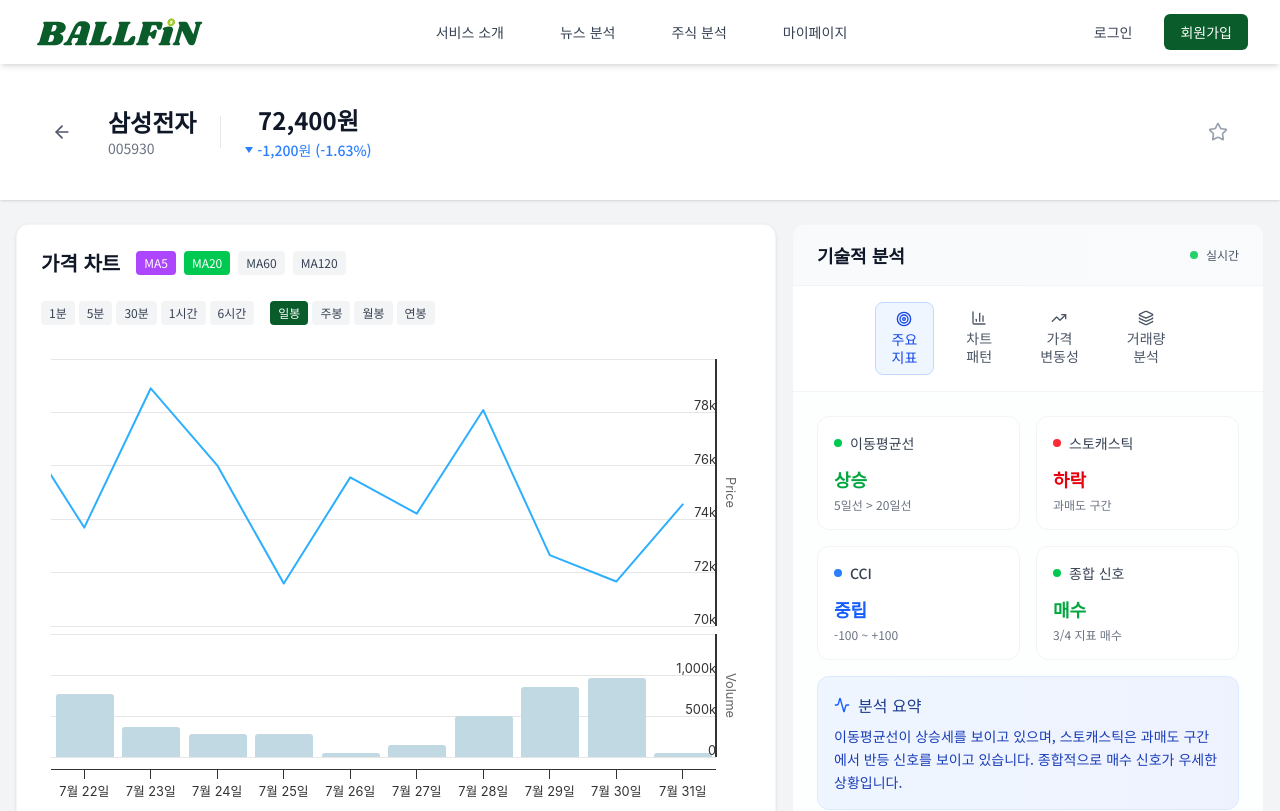
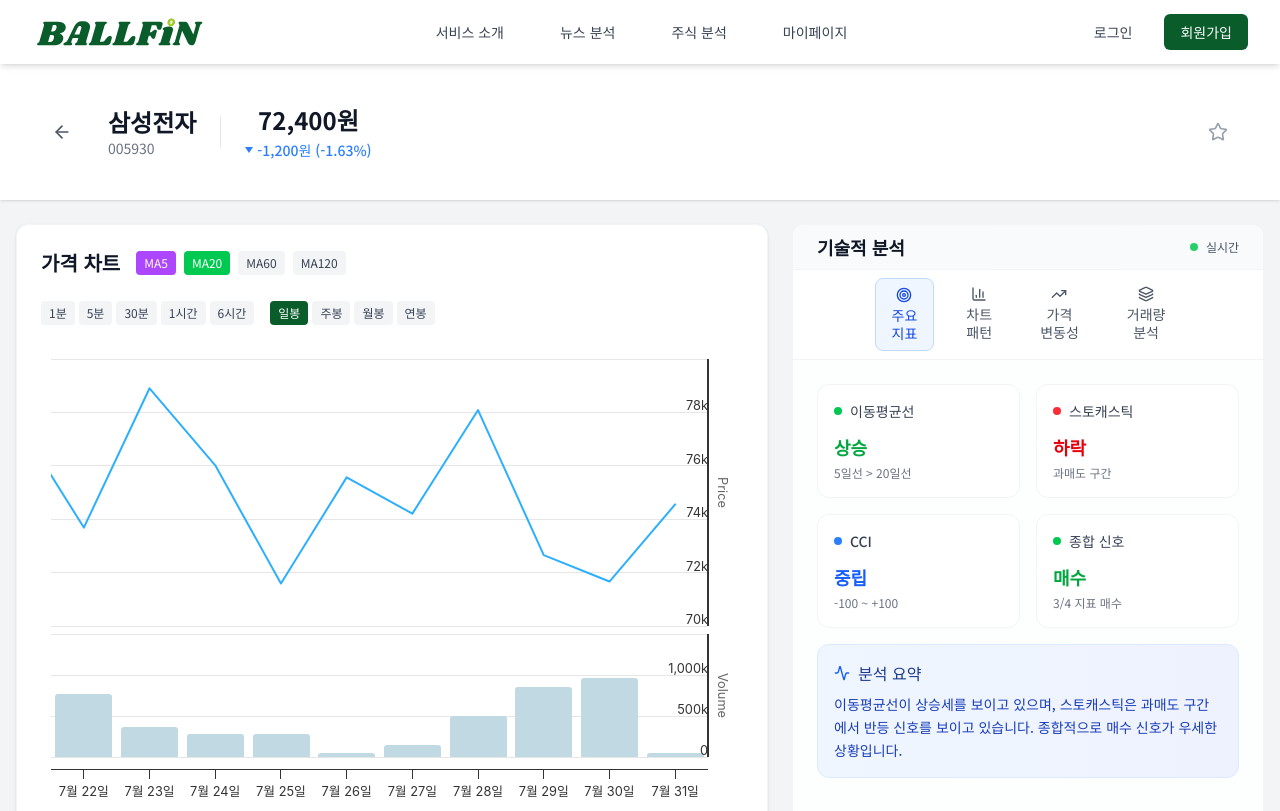
Before and after one commit to BALLFiN/BALLFiN-FE, a React (Vite) app: page /stock/1 in a window 1280 px wide. Shown: the top 811 px of the page. Built offline with nearby package versions, Linux system fonts and the light colour scheme; a web font is replaced by a local one.

Commit message:
🎨: 주식 세부 페이지 메인콘텐츠 새로길이 고정

```diff
--- a/src/components/stockDetail/TechnicalAnalysis.tsx
+++ b/src/components/stockDetail/TechnicalAnalysis.tsx
@@ -304,9 +304,9 @@
   };
 
   return (
-    <div className="bg-white rounded-xl border border-gray-100 overflow-hidden">
+    <div className="bg-white rounded-xl border border-gray-100 overflow-hidden h-[650px] flex flex-col">
       {/* 헤더 */}
-      <div className="bg-gradient-to-r from-slate-50 to-gray-50 px-6 py-4 border-b border-gray-100">
+      <div className="bg-gradient-to-r from-slate-50 to-gray-50 px-6 py-2 border-b border-gray-100 flex-shrink-0">
         <div className="flex items-center justify-between">
           <h3 className="text-lg font-semibold text-gray-900">기술적 분석</h3>
           <div className="flex items-center space-x-2">
@@ -317,7 +317,7 @@
       </div>
 
       {/* 탭 네비게이션 */}
-      <div className="px-6 py-3 border-b border-gray-100">
+      <div className="px-6 py-1 border-b border-gray-100 flex-shrink-0">
         <div className="flex space-x-1 justify-center">
           {tabs.map((tab) => {
             const Icon = tab.icon;
@@ -347,7 +347,7 @@
       </div>
 
       {/* 탭 콘텐츠 */}
-      <div className="p-6 min-h-[400px] bg-gray-50/30">
+      <div className="p-6 flex-1 bg-gray-50/30 overflow-y-auto">
         {renderTabContent()}
       </div>
     </div>
--- a/src/components/stockDetail/chart/index.tsx
+++ b/src/components/stockDetail/chart/index.tsx
@@ -1,6 +1,6 @@
-import { useState } from 'react';
-import PriceVolumeChart from './PriceVolumeChart';
-import StockChartHeader from './StockChartHeader';
+import { useState } from "react";
+import PriceVolumeChart from "./PriceVolumeChart";
+import StockChartHeader from "./StockChartHeader";
 
 interface StockChartProps {
   data: HistoricalData[];
@@ -10,25 +10,41 @@
   close: number;
   volume: number;
 };
-export type TimeRangePT = '1m' | '5m' | '30m' | '1h' | '6h' | '1d' | '1w' | '1mo' | '1y';
+export type TimeRangePT =
+  | "1m"
+  | "5m"
+  | "30m"
+  | "1h"
+  | "6h"
+  | "1d"
+  | "1w"
+  | "1mo"
+  | "1y";
 
 export default function StockChartPrice({ data }: StockChartProps) {
-  const [timeRange, setTimeRange] = useState<TimeRangePT>('1d');
-  const [showMA, setShowMA] = useState({ ma5: true, ma20: true, ma60: false, ma120: false });
+  const [timeRange, setTimeRange] = useState<TimeRangePT>("1d");
+  const [showMA, setShowMA] = useState({
+    ma5: true,
+    ma20: true,
+    ma60: false,
+    ma120: false,
+  });
 
   const handleToggleMA = (key: keyof typeof showMA) => {
     setShowMA((prev) => ({ ...prev, [key]: !prev[key] }));
   };
 
   return (
-    <div className="bg-white rounded-xl shadow-sm border border-gray-100 p-6 mb-8 max-w-6xl mx-auto">
+    <div className="bg-white rounded-xl shadow-sm border border-gray-100 p-6 h-[650px] flex flex-col">
       <StockChartHeader
         timeRange={timeRange}
         onTimeRangeChange={setTimeRange}
         showMA={showMA}
         onToggleMA={handleToggleMA}
       />
-      <PriceVolumeChart data={data} timeRange={timeRange} showMA={showMA} />
+      <div className="flex-1">
+        <PriceVolumeChart data={data} timeRange={timeRange} showMA={showMA} />
+      </div>
     </div>
   );
 }
--- a/src/pages/stock/StockDetailPage.tsx
+++ b/src/pages/stock/StockDetailPage.tsx
@@ -190,10 +190,9 @@
       </div>
 
       {/* 메인 콘텐츠 */}
-      <div className="container mx-auto px-4 py-6">
+      <div className="container mx-auto px-4 py-6 mb-24">
         {/* 차트와 기술적 분석 영역 */}
-        <div className="flex gap-4">
-          {/* 차트 영역 */}
+        <div className="flex gap-6">
           <div className="flex-1">
             <StockChartPrice data={historicalData} />
           </div>
@@ -205,7 +204,7 @@
         </div>
 
         {/* 하단 섹션들 */}
-        <div className="grid grid-cols-1 lg:grid-cols-3 gap-6 mb-8">
+        <div className="grid grid-cols-1 lg:grid-cols-3 gap-6 mt-10">
           {/* 관련 뉴스 */}
           <div className="bg-white rounded-xl shadow-sm border border-gray-100 p-6">
             <h3 className="text-xl font-semibold text-gray-900 mb-4">
```
